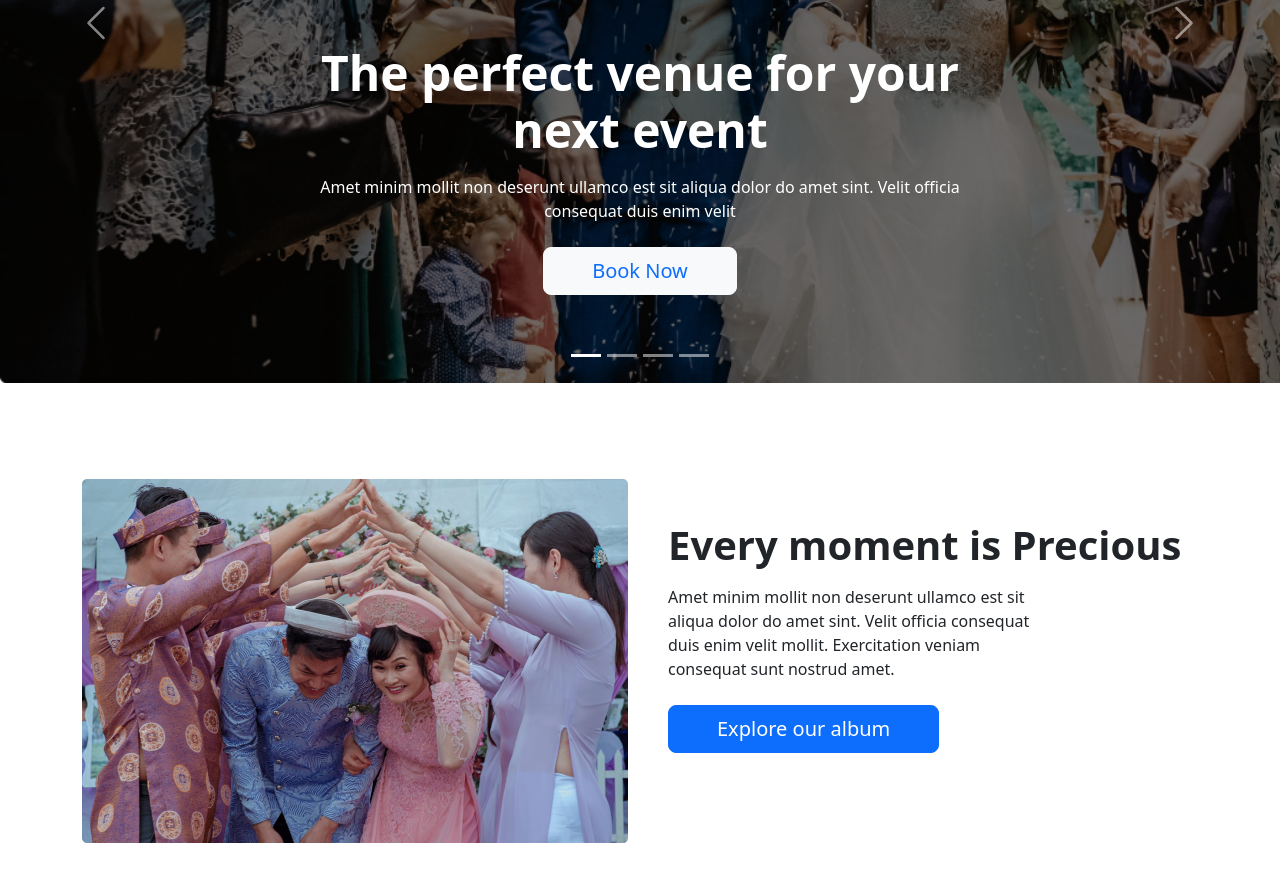
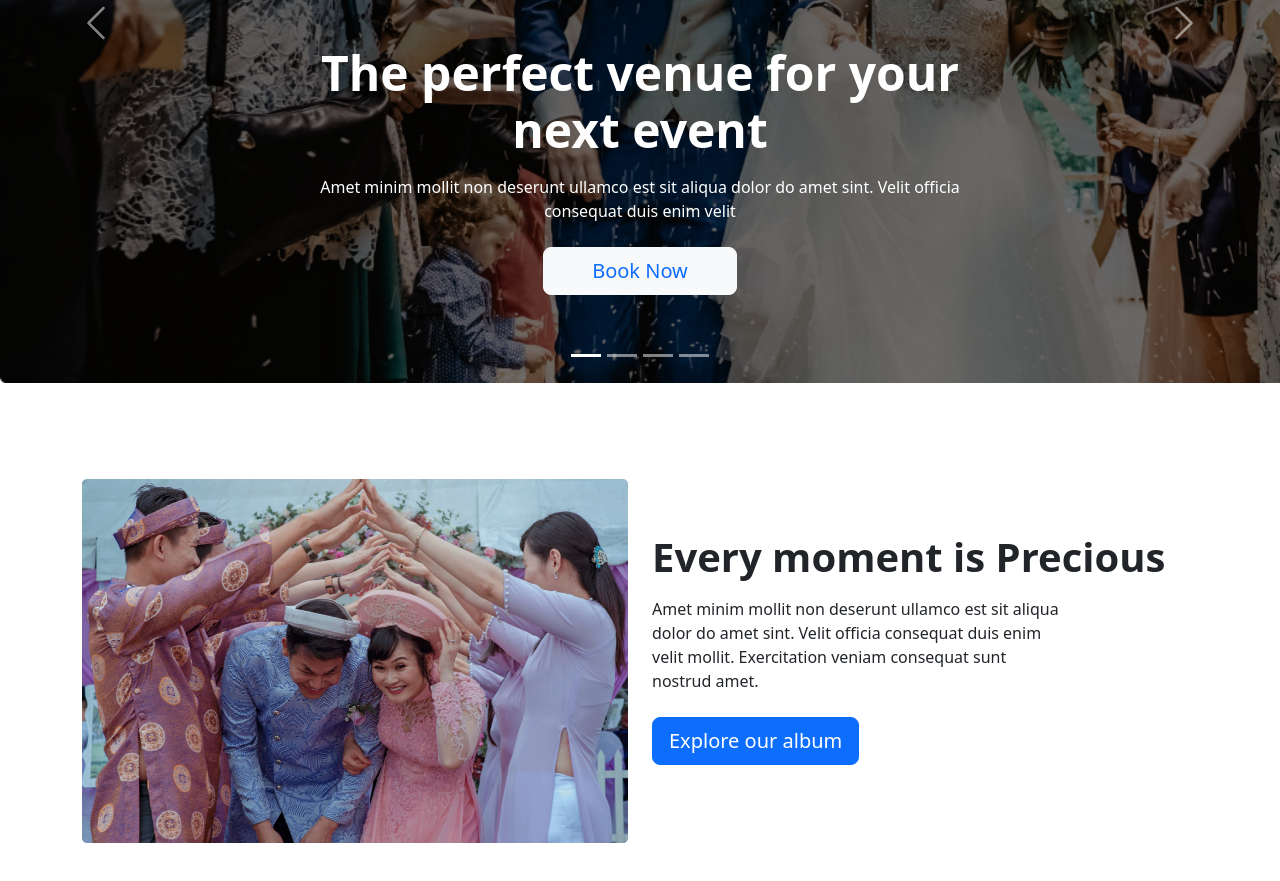
Before and after one commit to Pranto-Nondi/convention-centre-app, a plain HTML site: page index.html in a window 1280 px wide. Shown: the part 412-1293 px from the top of the page. Drawn offline with Linux system fonts and the light colour scheme.

Commit message:
every moment

```diff
--- a/index.html
+++ b/index.html
@@ -153,21 +153,21 @@
     <main>
         <!-- every moment part -->
         <section>
-            <div class="container mt-5 mb-5 my-5 pt-5 pb-5">
-                <div class="row row-cols-1 row-cols-md-2">
+            <div class="container mt-5 mb-5 my-5 pt-5 pb-5  ">
+                <div class="row row-cols-1 row-cols-lg-2 ">
                     <div class="col">
-                        <img class="img-fluid" src="./images/wedding.png" alt="">
+                        <img class="img-fluid mx-auto " src="./images/wedding.png" alt="">
                     </div>
-                    <div class="col d-flex justify-content-start align-items-center ">
-                        <div class="d-flex justify-content-start align-items-center">
-                            <div class="p-3">
-                                <h5 class="display-6 fw-semibold">Every moment is Precious </h5>
+                    <div class="col d-flex justify-content-start align-items-center  ">
+                        <div class="d-flex justify-content-start align-items-center mx-auto ">
+                            <div class="h-25 ">
+                                <h5 class="  mt-4 display-6 fw-semibold">Every moment is Precious </h5>
                                 <p class=" py-2 w-75  ">Amet minim mollit non deserunt ullamco est sit aliqua
                                     dolor do amet sint. Velit officia consequat duis enim velit mollit. Exercitation
                                     veniam
                                     consequat sunt nostrud amet.
                                 </p>
-                                <button type="button" class="btn btn-primary btn-lg mb-5  px-5 text-white">Explore our
+                                <button type="button" class="btn btn-primary  btn-lg mb-5 text-white">Explore our
                                     album</button>
                             </div>
                         </div>
```
